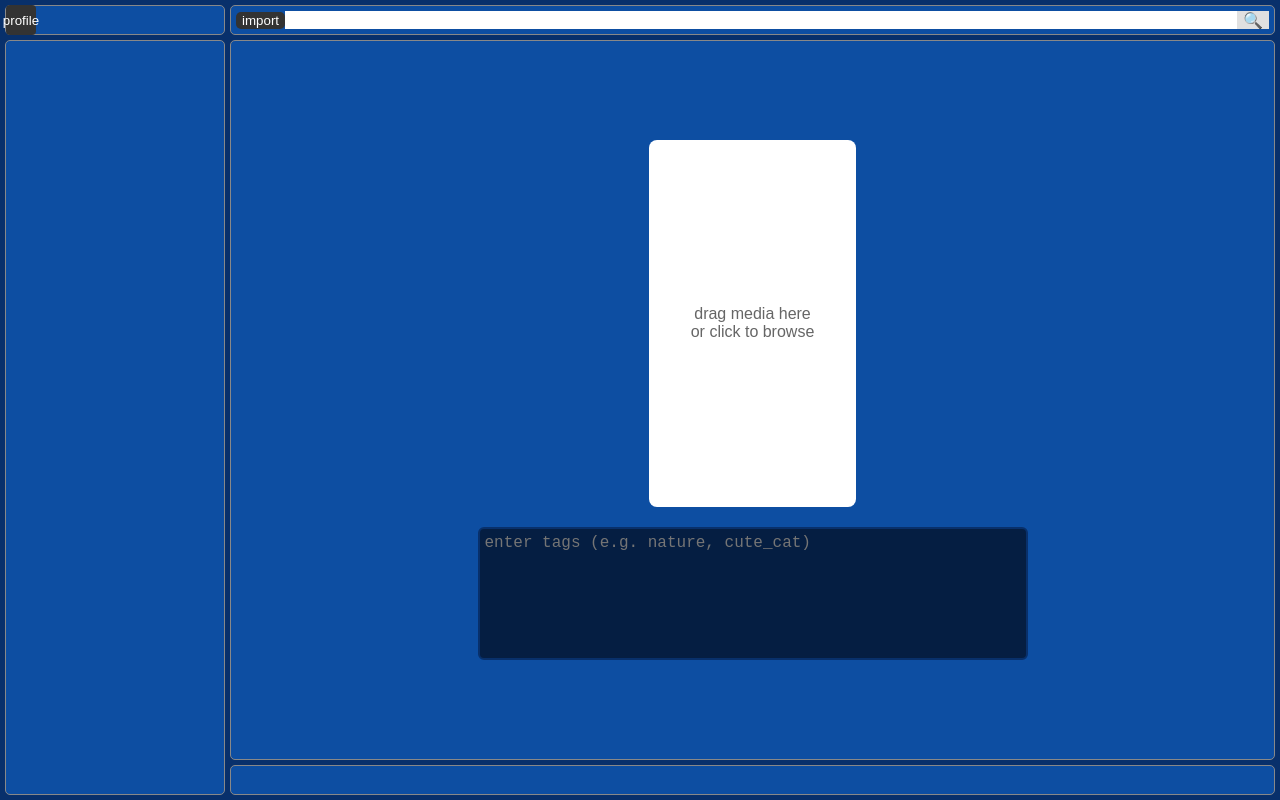
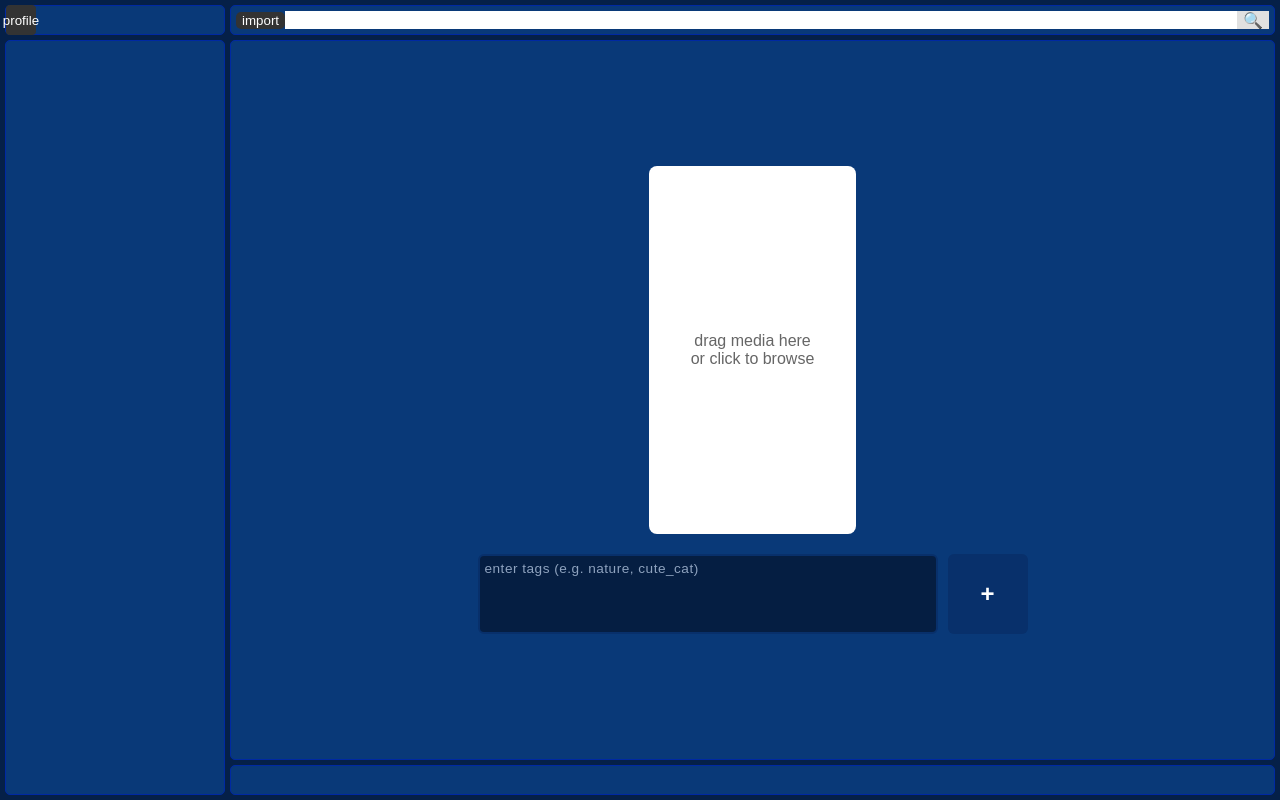
Before and after one commit to shido3901/BooruSort, a React app: page / in a window 1280 px wide. Both pictures are taken after a click on the button "import". Built offline with nearby package versions, Linux system fonts and the light colour scheme.

Commit message:
ImportMedia ui updated

```diff
--- a/src/components/ImportMedia.css
+++ b/src/components/ImportMedia.css
@@ -58,24 +58,35 @@
   background-color: #fcfcfc;
 }
 
+.import-area {
+  display: flex;
+  flex-direction: row;
+  align-items: stretch;
+  gap: 10px;
+
+  width: 85%;
+  max-width: 550px;
+}
+
 .tag-box {
   width: 85%;
   max-width: 550px;
 
   height: 20%;
   min-height: 80px;
-  max-height: 220px;
+  max-height: 250px;
 
   background-color: #051e42;
   color: #ffffff;
   border: 2px solid #08306b;
   border-radius: 6px;
-  font-size: 1rem;
+  font-size: 1;
   font-weight: 400;
   box-sizing: border-box;
   padding: 5px 5px;
   outline: none;
   resize: none;
+  font-family: sans-serif;
 }
 
 .tag-box:focus {
@@ -83,3 +94,34 @@
   background-color: #07254f;
   box-shadow: 0 0 8px rgba(0, 86, 179, 0.5);
 }
+
+.tag-box::placeholder {
+
+  font-family: sans-serif;
+
+  color: #8fa3bf;
+  font-size: 0.85rem;
+
+  letter-spacing: 0.5px;
+}
+
+
+
+.import-media {
+  aspect-ratio: 1 / 1;
+
+  background-color: #08306b;
+  color: #ffffff;
+  border: none;
+  border-radius: 6px;
+  font-size: 1.5rem;
+  font-weight: bold;
+  cursor: pointer;
+  display: flex;
+  align-items: center;
+  justify-content: center;
+}
+
+.import-media:hover {
+  background-color: #0056b3;
+}
--- a/src/components/ImportMedia.jsx
+++ b/src/components/ImportMedia.jsx
@@ -69,11 +69,15 @@ export const ImportMediaPage = () => {
         <p>or click to browse</p>
       </div>
 
-      <textarea
-        type="text"
-        className="tag-box"
-        placeholder="enter tags (e.g. nature, cute_cat)"
-      />
+      <div className="import-area">
+        <textarea
+          type="text"
+          className="tag-box"
+          placeholder="enter tags (e.g. nature, cute_cat)"
+          spellCheck="false"
+        />
+        <button className="import-media">+</button>
+      </div>
     </div>
   )
 }
--- a/src/components/Profiles.css
+++ b/src/components/Profiles.css
@@ -7,7 +7,6 @@ body, html {
   height: 100%;
   width: 100%;
 }
-
 
 .profiles-container {
   position: relative;
--- a/src/index.css
+++ b/src/index.css
@@ -5,7 +5,7 @@ html, body, #root {
   width: 100%;
   height: 100%;
   margin: 0;
-  background-color: #08306b;
+  background-color: #052048;
 }
 
 .app {
@@ -15,7 +15,7 @@ html, body, #root {
   gap: 5px;
   padding: 5px;
   box-sizing: border-box;
-  background-color: #08306b;
+  background-color: #052048;
 }
 
 .left-panel {
@@ -33,12 +33,12 @@ html, body, #root {
 }
 
 .panel {
-  background-color: #0d4ea2;
+  background-color: #093978;
   color: white;
   padding: 5px;
   border-radius: 5px;
   box-sizing: border-box;
-  border: 1px solid #888888;
+  border: 1px solid #0029a3;
 }
 
 .top-left {
```
